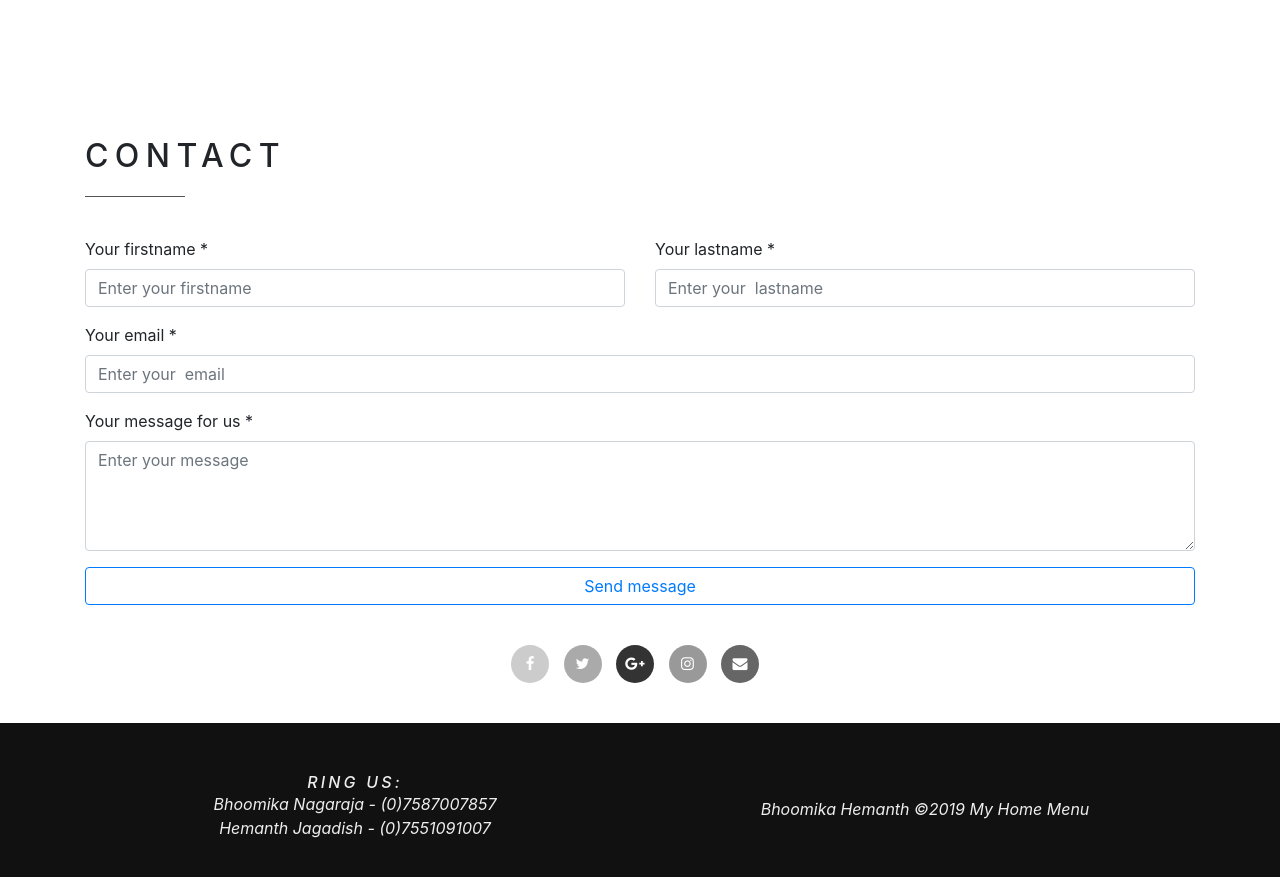
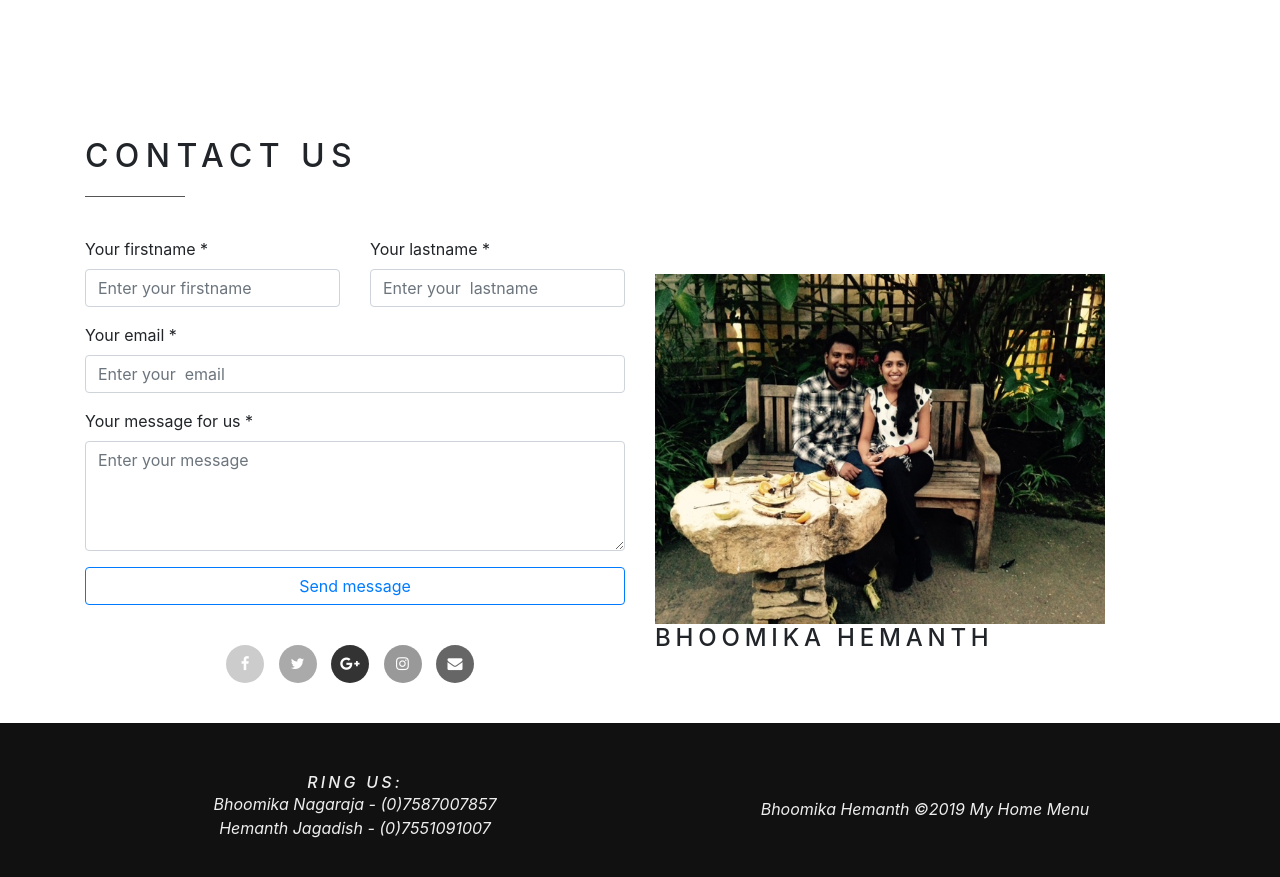
Before and after one commit to bhoomikahemanth/Website-Assignment, a plain HTML site: page myhomemenu/index.html in a window 1280 px wide. Shown: the part 2460-3337 px from the top of the page. Drawn offline with nearby package versions, Linux system fonts and the light colour scheme.

Commit message:
final commit

```diff
--- a/myhomemenu/css/style.default.css
+++ b/myhomemenu/css/style.default.css
@@ -271,7 +271,7 @@ FOOTER
 *
 */
 footer {
-  padding: 10px 0;
+  padding: 10px;
 }
 
 .copyright {
--- a/myhomemenu/index.html
+++ b/myhomemenu/index.html
@@ -180,31 +180,14 @@
     </section>
     <!-- Services end-->
 
-   <!-- <section style="background-color: azure;font-size: 50px;">
-      <div class="container-fluid">
-        <div class="jumbotron">
-        <h2>Feedback</h2>
-        <div class="row">
-            <div class="col-lg-3">
-                <div class="progress">
-                    <div class="progress-bar" style="width: 70%;height: 40px;color: aqua">Snacks</div>
-                  </div>
-            </div>
-        </div>
-      </div>
-     </div>
-    </section>
-  -->
-
-
     <!-- Contact Me -->
   <section id="contact" style="background-color: #fff;" class="text-page pb-4">
       <div class="container">
         <div class="row">
           <div class="col">
-            <h2 class="heading">Contact</h2>
+            <h2 class="heading">Contact us</h2>
             <div class="row">
-              <div class="col">
+              <div class="col-lg-6">
                 <form id="contact-form" method="post" action="#" class="contact-form">
                   <div class="controls">
                     <div class="row">
@@ -242,6 +225,10 @@
                   <a href="https://www.instagram.com/" title="" class="email"><i class="fa fa-envelope"></i></a>
               </p>
             </div>
+            <div class="col-lg-6" style="align-content: center">
+              <img src="img/divhem.jpg" alt="our pic" width=450px height=350px>
+              <h4><div style="align-items: center" >Bhoomika Hemanth</div></h4>
+            </div>
             </div>
           </div>
         </div>
```
Also changed, not shown: myhomemenu/credits.txt (deleted), myhomemenu/img/divhem.jpg (added), myhomemenu/license.txt (deleted), myhomemenu/readme.txt (deleted), 1 other file.
